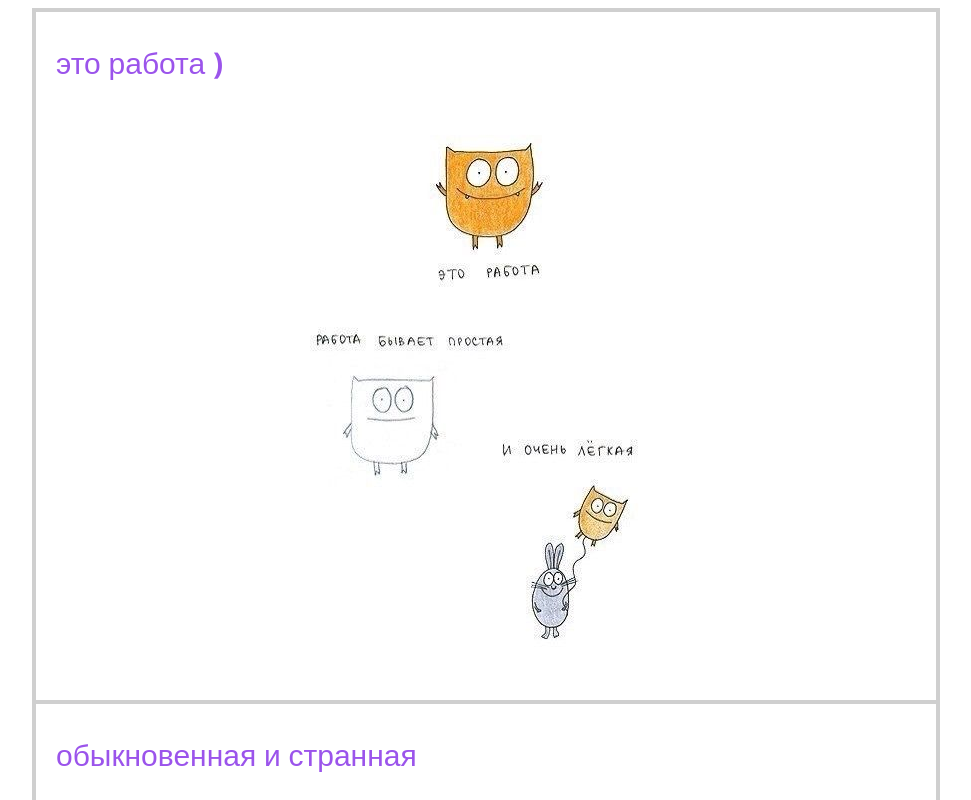
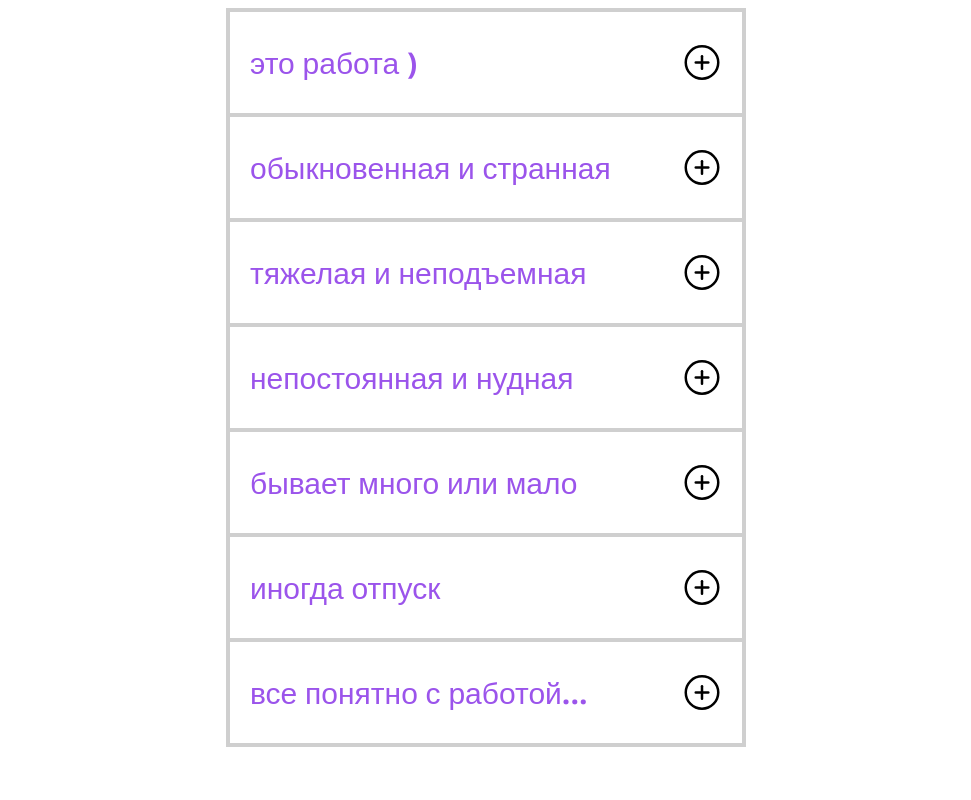
Before and after one commit to katuncha/cssBayan, a plain HTML site: page index.html in a window 1280 px wide. Shown: the top 800 px of the page, without its empty margins (154-1125 px from the left). Drawn offline with nearby package versions, Linux system fonts and the light colour scheme.

Commit message:
feat: add icon open

```diff
--- a/index.html
+++ b/index.html
@@ -13,51 +13,72 @@
   <section class="bayan">
     <ul class="bayan__list">
       <li class="bayan__item">
+        <div class="bayan__panel">
           <label class="bayan__item-label" for="slide-1">это работа )</label>
           <input class="bayan__item-checkbox" type="checkbox" id="slide-1" checked>
+          <img class="bayan__open" src="img/circle-plus-svgrepo-com.svg" alt="">
+        </div>
         <div class="bayan__img-wrapper">
           <img class="bayan__img" src="img/1-1.jpeg" alt="">
         </div>
 
       </li>
       <li class="bayan__item">
+        <div class="bayan__panel">
           <label class="bayan__item-label" for="slide-2">обыкновенная и странная</label>
-        <input class="bayan__item-checkbox" type="checkbox" id="slide-1">
+          <input class="bayan__item-checkbox" type="checkbox" id="slide-2">
+          <img class="bayan__open" src="img/circle-plus-svgrepo-com.svg" alt="">
+        </div>
         <div class="bayan__img-wrapper">
           <img class="bayan__img" src="img/2-2.jpeg" alt="">
         </div>
       </li>
       <li class="bayan__item">
+        <div class="bayan__panel">
           <label class="bayan__item-label" for="slide-3">тяжелая и неподъемная</label>
-        <input class="bayan__item-checkbox" type="checkbox" id="slide-1">
+          <input class="bayan__item-checkbox" type="checkbox" id="slide-3">
+          <img class="bayan__open" src="img/circle-plus-svgrepo-com.svg" alt="">
+        </div>
         <div class="bayan__img-wrapper">
           <img class="bayan__img" src="img/3-3.jpeg" alt="">
         </div>
       </li>
       <li class="bayan__item">
+        <div class="bayan__panel">
           <label class="bayan__item-label" for="slide-4">непостоянная и нудная</label>
-        <input class="bayan__item-checkbox" type="checkbox" id="slide-1">
+          <input class="bayan__item-checkbox" type="checkbox" id="slide-4">
+          <img class="bayan__open" src="img/circle-plus-svgrepo-com.svg" alt="">
+        </div>
         <div class="bayan__img-wrapper">
           <img class="bayan__img" src="img/4-4.jpeg" alt="">
         </div>
       </li>
       <li class="bayan__item">
+        <div class="bayan__panel">
           <label class="bayan__item-label" for="slide-5">бывает много или мало</label>
-        <input class="bayan__item-checkbox" type="checkbox" id="slide-1">
+          <input class="bayan__item-checkbox" type="checkbox" id="slide-5">
+          <img class="bayan__open" src="img/circle-plus-svgrepo-com.svg" alt="">
+        </div>
         <div class="bayan__img-wrapper">
           <img class="bayan__img" src="img/5-5.jpeg" alt="">
         </div>
       </li>
       <li class="bayan__item">
+        <div class="bayan__panel">
           <label class="bayan__item-label" for="slide-6">иногда отпуск</label>
-        <input class="bayan__item-checkbox" type="checkbox" id="slide-1">
+          <input class="bayan__item-checkbox" type="checkbox" id="slide-6">
+          <img class="bayan__open" src="img/circle-plus-svgrepo-com.svg" alt="">
+        </div>
         <div class="bayan__img-wrapper">
           <img class="bayan__img" src="img/6-6.jpeg" alt="">
         </div>
       </li>
       <li class="bayan__item">
+        <div class="bayan__panel">
           <label class="bayan__item-label" for="slide-7">все понятно с работой...</label>
-        <input class="bayan__item-checkbox" type="checkbox" id="slide-1">
+          <input class="bayan__item-checkbox" type="checkbox" id="slide-7">
+          <img class="bayan__open" src="img/circle-plus-svgrepo-com.svg" alt="">
+        </div>
         <div class="bayan__img-wrapper">
           <img class="bayan__img" src="img/7-7.jpeg" alt="">
         </div>
--- a/style.css
+++ b/style.css
@@ -13,18 +13,30 @@ li {
 
 .bayan {
   margin: 0 auto;
-  width: 900px;
+  width: 40vw;
   border: 4px solid #00000030;
   display: flex;
   flex-direction: column;
 }
 
+.bayan:hover {
+  cursor: pointer;
+}
 
 .bayan__item {
   padding: 30px 20px;
   border-bottom: 4px solid #00000030;
   display: flex;
   flex-direction: column;
+}
+
+.bayan__item:last-child {
+  border-bottom: 0px;
+}
+
+.bayan__panel {
+  display: flex;
+  justify-content: space-between;
 }
 
 .bayan__item-checkbox {
@@ -34,10 +46,16 @@ li {
 .bayan__img-wrapper {
   display: flex;
   justify-content: center;
+  opacity: 0;
+  height: 0;
 }
 
 .bayan__item-label {
   font-size: 30px;
   color: #9b54eb;
-  margin-bottom: 20px;
 }
+
+.bayan__open {
+  width: 40px;
+  height: auto;
+}
```
Lines whose indentation alone changed are shown as unchanged.
